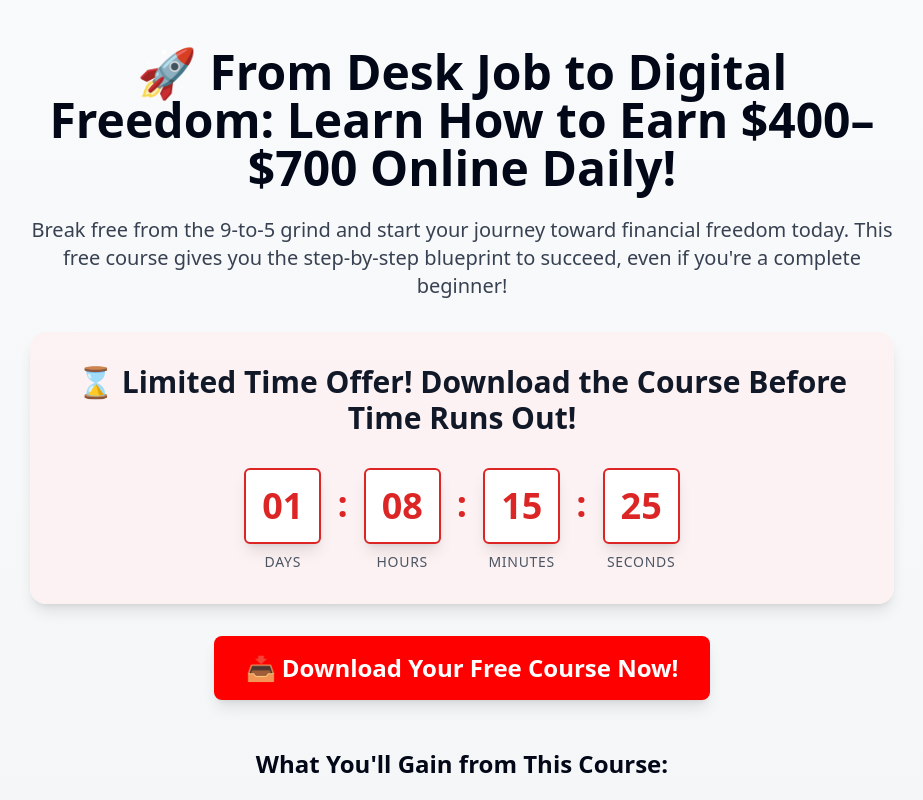
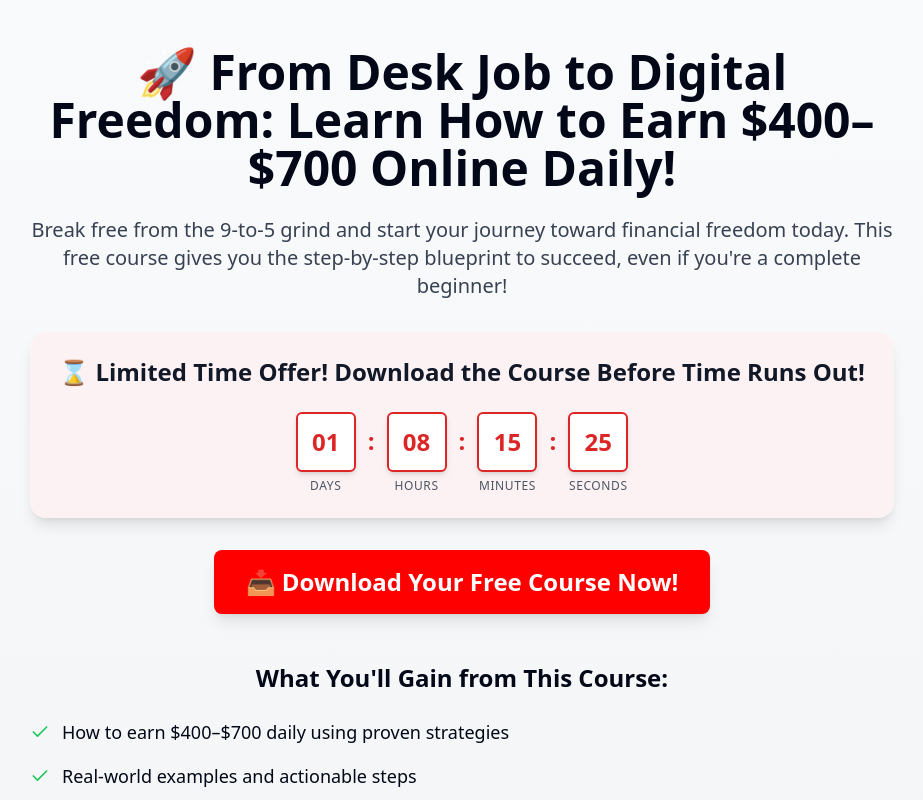
Before and after one commit to civilwagih101/digital-success-launcher, a React (Vite) app: page / in a window 1280 px wide. Shown: the top 800 px of the page, without its empty margins (178-1101 px from the left). Built offline with nearby package versions, Linux system fonts and the light colour scheme.

Commit message:
Adjust Countdown Timer Box Size
Reduced the size of the countdown timer boxes and the font size of the numbers inside them for improved compactness while maintaining clarity and readability. Adjusted padding and spacing between boxes to enhance the overall design.
[skip gpt_engineer]

```diff
--- a/src/components/CountdownTimer.tsx
+++ b/src/components/CountdownTimer.tsx
@@ -33,29 +33,29 @@ const CountdownTimer = () => {
 
   const TimeBox = ({ value, label }: { value: number; label: string }) => (
     <div className="flex flex-col items-center">
-      <div className="bg-white border-2 border-red-600 rounded-md p-4 min-w-[70px] shadow-lg">
-        <span className="text-red-600 text-4xl font-bold">
+      <div className="bg-white border-2 border-red-600 rounded-md p-3 min-w-[60px] shadow-md">
+        <span className="text-red-600 text-2xl font-bold">
           {String(value).padStart(2, "0")}
         </span>
       </div>
-      <div className="text-gray-600 text-sm mt-2 font-medium uppercase tracking-wider">
+      <div className="text-gray-600 text-xs mt-1.5 font-medium uppercase tracking-wider">
         {label}
       </div>
     </div>
   );
 
   return (
-    <div className="bg-red-50/80 p-8 rounded-2xl shadow-lg mb-8 animate-fade-in">
-      <h2 className="text-2xl md:text-3xl font-bold mb-8 text-gray-900">
+    <div className="bg-red-50/80 p-6 rounded-2xl shadow-lg mb-8 animate-fade-in">
+      <h2 className="text-xl md:text-2xl font-bold mb-6 text-gray-900">
         ⌛ Limited Time Offer! Download the Course Before Time Runs Out!
       </h2>
-      <div className="flex justify-center items-center gap-4">
+      <div className="flex justify-center items-center gap-3">
         <TimeBox value={timeLeft.days} label="Days" />
-        <div className="text-red-600 text-4xl font-bold mb-8">:</div>
+        <div className="text-red-600 text-2xl font-bold mb-6">:</div>
         <TimeBox value={timeLeft.hours} label="Hours" />
-        <div className="text-red-600 text-4xl font-bold mb-8">:</div>
+        <div className="text-red-600 text-2xl font-bold mb-6">:</div>
         <TimeBox value={timeLeft.minutes} label="Minutes" />
-        <div className="text-red-600 text-4xl font-bold mb-8">:</div>
+        <div className="text-red-600 text-2xl font-bold mb-6">:</div>
         <TimeBox value={timeLeft.seconds} label="Seconds" />
       </div>
     </div>
```
